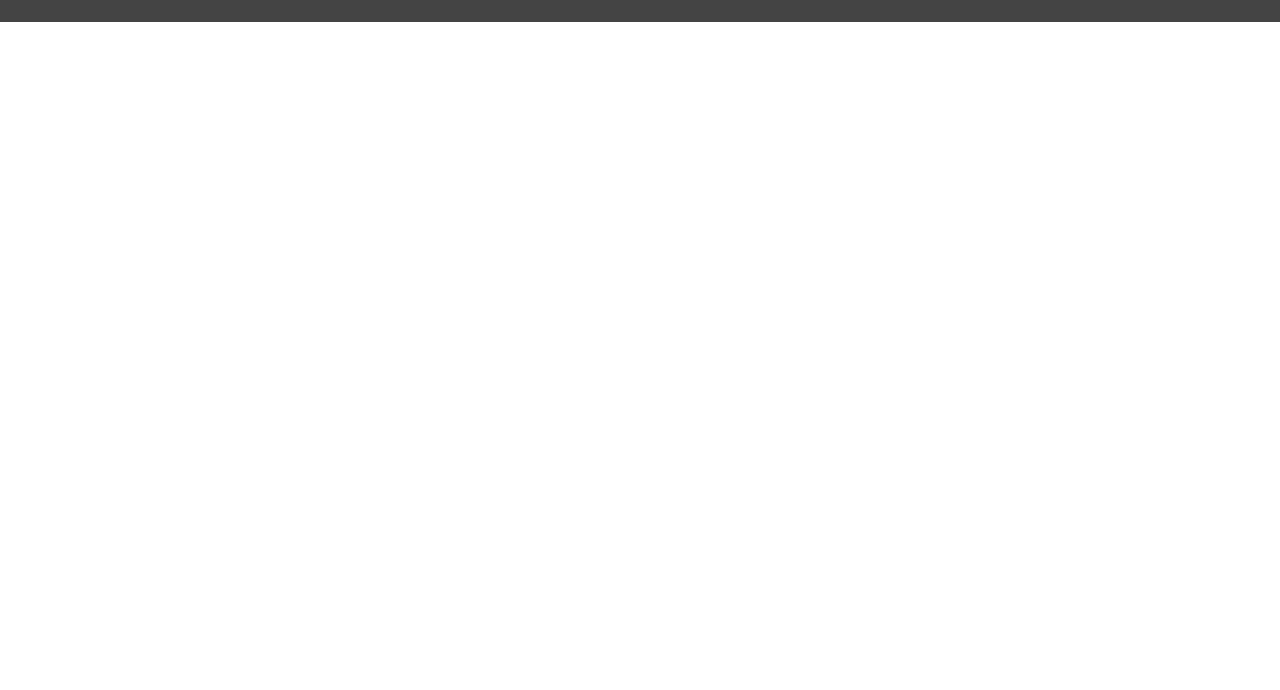
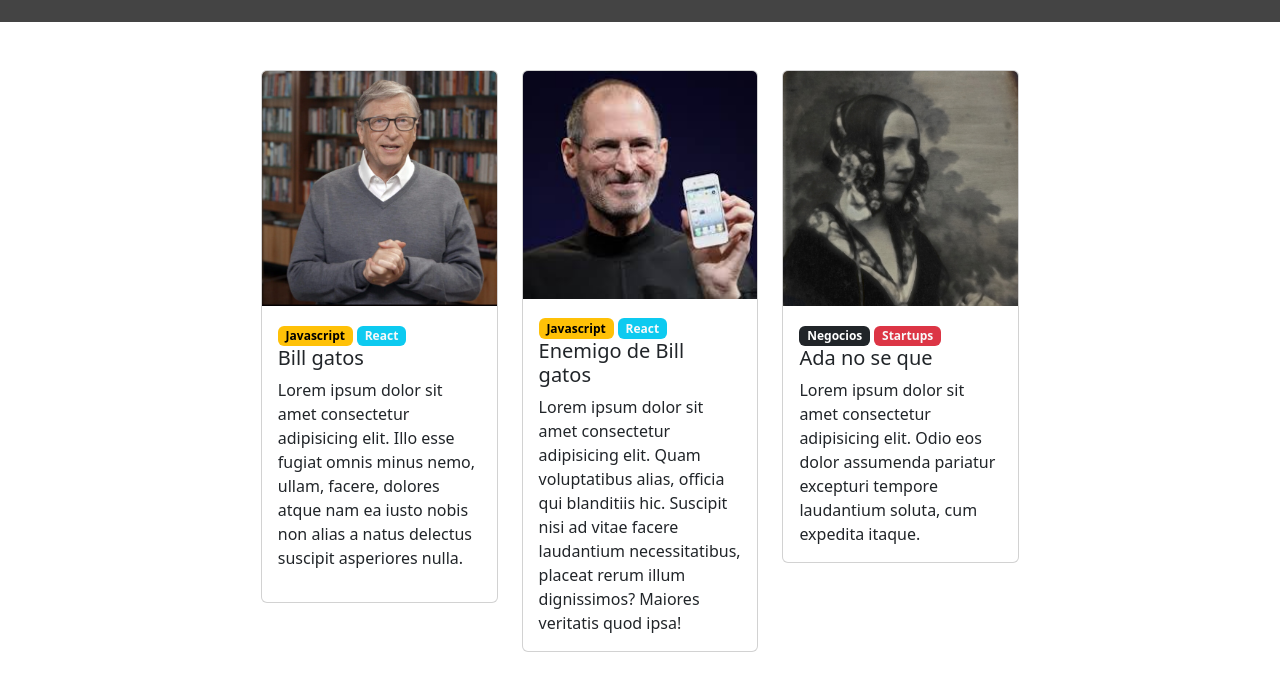
Before and after one commit to VillalbaLucas/tp-front-cac, a plain HTML site: page index.html in a window 1280 px wide. Shown: the part 864-1554 px from the top of the page. Before the commit the page ends 886 px from the top, so only its background shows below. Drawn offline with nearby package versions, Linux system fonts and the light colour scheme; grey boxes are pictures that could not be loaded.

Commit message:
create: article with cards

```diff
--- a/index.html
+++ b/index.html
@@ -43,18 +43,63 @@
             </div>
         </div>
     </nav>
-    <header class="header d-flex justify-content-center justify-content-lg-end align-items-end position-relative min-vh-100">
+    <header
+        class="header d-flex justify-content-center justify-content-lg-end align-items-end position-relative min-vh-100">
         <div class="header-card fw-bold">
             <h5 class="fs-2">Conf Bs As</h5>
-            <p>Lorem ipsum dolor sit amet consectetur adipisicing elit. Assumenda architecto aperiam molestiae aspernatur cumque aliquam tempore provident, suscipit ipsam magnam sapiente accusamus non. Quibusdam eos dolores laudantium officiis, unde enim iusto deserunt sequi explicabo, debitis repudiandae natus amet officia nisi.</p>
+            <p>Lorem ipsum dolor sit amet consectetur adipisicing elit. Assumenda architecto aperiam molestiae
+                aspernatur cumque aliquam tempore provident, suscipit ipsam magnam sapiente accusamus non. Quibusdam eos
+                dolores laudantium officiis, unde enim iusto deserunt sequi explicabo, debitis repudiandae natus amet
+                officia nisi.</p>
             <div>
                 <button type="button" class="btn btn-outline-light">Quiero ser orador</button>
                 <button type="button" class="btn btn-success">Comprar ticket</button>
             </div>
         </div>
-    </header >
+    </header>
+    <main>
+        <article class="article-cards d-flex my-5">
+            <div class="row row-cols-5 d-flex justify-content-center">
+                <div class="col">
+                    <div class="card">
+                        <img class="card-img-top" src="./assets/img/bill.jpg" alt="el maldito Bill Gatos">
+                        <div class="card-body">
+                            <span class="badge text-bg-warning">Javascript</span>
+                            <span class="badge text-light text-bg-info">React</span>
+                            <h5 class="card-title">Bill gatos</h5>
+                            <p class="card-text">Lorem ipsum dolor sit amet consectetur adipisicing elit. Illo esse fugiat omnis minus nemo, ullam, facere, dolores atque nam ea iusto nobis non alias a natus delectus suscipit asperiores nulla.<p/>
+                        </div>
+                    </div>
+                </div>
+                <div class="col">
+                    <div class="card">
+                        <img class="card-img-top" src="./assets/img/steve.jpg" alt="el maldito Bill Gatos">
+                        <div class="card-body">
+                            <span class="badge text-bg-warning">Javascript</span>
+                            <span class="badge text-light text-bg-info">React</span>
+                            <h5 class="card-title">Enemigo de Bill gatos</h5>
+                            <p class="card-text">Lorem ipsum dolor sit amet consectetur adipisicing elit. Quam voluptatibus alias, officia qui blanditiis hic. Suscipit nisi ad vitae facere laudantium necessitatibus, placeat rerum illum dignissimos? Maiores veritatis quod ipsa!</p>
+                        </div>
+                    </div>
+                </div>
+                <div class="col">
+                    <div class="card">
+                        <img class="card-img-top" src="./assets/img/ada.jpeg" alt="el maldito Bill Gatos">
+                        <div class="card-body">
+                            <span class="badge text-bg-dark">Negocios</span>
+                            <span class="badge text-light text-bg-danger">Startups</span>
+                            <h5 class="card-title">Ada no se que</h5>
+                            <p class="card-text">Lorem ipsum dolor sit amet consectetur adipisicing elit. Odio eos dolor assumenda pariatur excepturi tempore laudantium soluta, cum expedita itaque.</p>
+                        </div>
+                    </div>
+                </div>
+            </div>
+
+        </article>
+    </main>
     <script src="https://cdn.jsdelivr.net/npm/bootstrap@5.3.0-alpha3/dist/js/bootstrap.bundle.min.js"
         integrity="sha384-ENjdO4Dr2bkBIFxQpeoTz1HIcje39Wm4jDKdf19U8gI4ddQ3GYNS7NTKfAdVQSZe"
         crossorigin="anonymous"></script>
 </body>
+
 </html>
--- a/style.css
+++ b/style.css
@@ -19,6 +19,10 @@
     margin: 10%;
 }
 
+.article-cards{
+    min-height: 50vh;
+}
+
 @media  screen and (max-width: 992px){
     .header-card {
         min-width: 90%;
```
